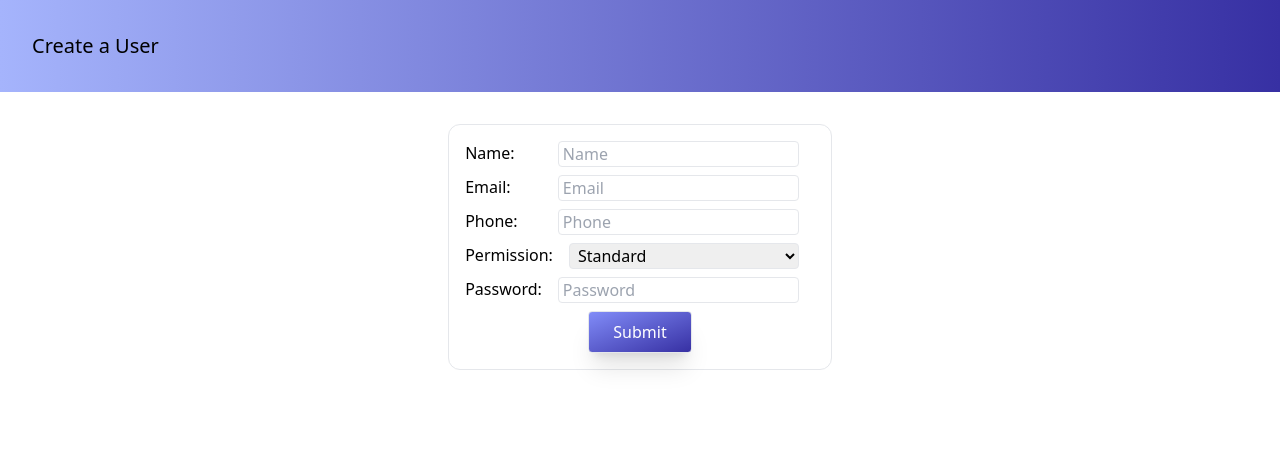
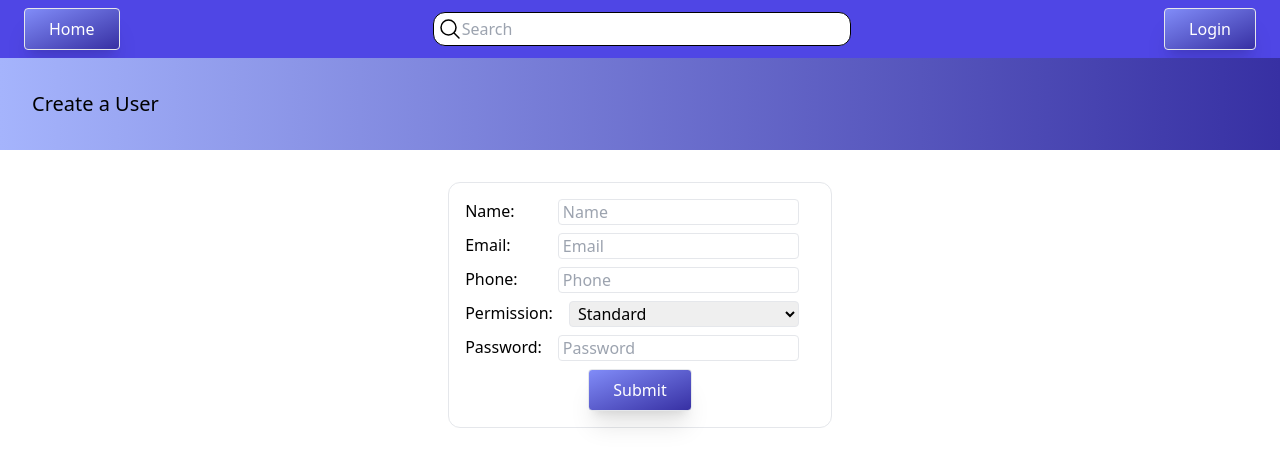
Before and after one commit to ferrbruno/nextar-backoffice-fullstack-challenge, a Next.js app in the folder apps/client/: page /users/create in a window 1280 px wide. Shown: the top 466 px of the page. Built offline with nearby package versions, Linux system fonts and the light colour scheme; no server answers.

Commit message:
feat(client): added functionality to users create page :sparkles:

```diff
--- a/apps/client/src/components/Form/index.tsx
+++ b/apps/client/src/components/Form/index.tsx
@@ -1,4 +1,5 @@
 import { FormEventHandler } from "react";
+import Button from "../Button";
 import Title from "../Title";
 
 interface FormProps {
@@ -30,11 +31,9 @@
       >
         {title && <Title label={title} />}
         {children}
-        <input
-          type="submit"
-          value={submitLabel}
-          className="btn-primary self-center"
-        />
+        <Button type="submit" className="btn-primary self-center">
+          {submitLabel || "Submit"}
+        </Button>
       </form>
     </div>
   );
--- a/apps/client/src/components/Input/index.tsx
+++ b/apps/client/src/components/Input/index.tsx
@@ -1,10 +1,6 @@
 import { InputHTMLAttributes } from "react";
 
-interface InputProps
-  extends Pick<
-    InputHTMLAttributes<HTMLInputElement>,
-    "type" | "value" | "placeholder" | "onChange" | "required"
-  > {
+interface InputProps extends InputHTMLAttributes<HTMLInputElement> {
   label?: string;
 }
 
--- a/apps/client/src/pages/index.tsx
+++ b/apps/client/src/pages/index.tsx
@@ -20,6 +20,9 @@
       <Link href="/users">
         <Button>Users</Button>
       </Link>
+      <Link href="/users/create">
+        <Button>Create User</Button>
+      </Link>
     </Layout>
   );
 }
--- a/apps/client/src/pages/users/create.tsx
+++ b/apps/client/src/pages/users/create.tsx
@@ -1,7 +1,10 @@
+import Form from "@/components/Form";
+import Input from "@/components/Input";
+import Layout from "@/components/Layout";
 import Title from "@/components/Title";
 import { createUser } from "@/external/createUser";
 import { Permission, User } from "common";
-import { FormEventHandler, useState } from "react";
+import { FormEventHandler, useCallback, useState } from "react";
 
 export default function UsersCreate() {
   const [name, setName] = useState("");
@@ -10,7 +13,8 @@
   const [permission, setPermission] = useState(Permission.standard);
   const [password, setPassword] = useState("");
 
-  const onSubmit: FormEventHandler<HTMLFormElement> = async (event) => {
+  const onSubmit: FormEventHandler<HTMLFormElement> = useCallback(
+    async (event) => {
       event.preventDefault();
 
       const user = {
@@ -25,46 +29,45 @@
         console.log(`${key}: ${value}`);
       }
 
-    await createUser(user);
-  };
+      const createdUser = await createUser(user);
+
+      alert(`User "${createdUser.name}" created. =)`);
+    },
+    [email, name, password, permission, phone]
+  );
 
   return (
+    <Layout>
       <div className="flex flex-col place-items-center place-content-center">
         <Title label="Create a User" />
-      <form
-        onSubmit={onSubmit}
-        className="p-4 m-8 border rounded-xl flex flex-col gap-2 place-content-evenly w-fit h-fit"
-      >
-        <label className="flex w-full justify-between">
-          Name:
-          <input
+        <Form onSubmit={onSubmit}>
+          <Input
+            required
             type="text"
+            label="Name:"
             placeholder="Name"
-            className="mx-4 px-1 border rounded"
             onChange={(e) => setName(e.target.value)}
           />
-        </label>
-        <label className="flex w-full justify-between">
-          Email:
-          <input
-            type="text"
+
+          <Input
+            required
+            type="email"
+            label="Email:"
             placeholder="Email"
-            className="mx-4 px-1 border rounded"
             onChange={(e) => setEmail(e.target.value)}
           />
-        </label>
-        <label className="flex w-full justify-between">
-          Phone:
-          <input
-            type="text"
+          <Input
+            required
+            type="tel"
+            label="Phone:"
             placeholder="Phone"
-            className="mx-4 px-1 border rounded"
+            pattern="\(\d{2}\) \d{5}-\d{4}"
             onChange={(e) => setPhone(e.target.value)}
           />
-        </label>
           <label className="flex w-full justify-between">
             Permission:
             <select
+              required
               className="mx-4 px-1 border rounded w-full"
               onChange={(e) => setPermission(e.target.value as Permission)}
             >
@@ -72,21 +75,15 @@
               <option value={Permission.admin}>Administrator</option>
             </select>
           </label>
-        <label className="flex w-full justify-between">
-          Password:
-          <input
+          <Input
+            required
             type="password"
+            label="Password:"
             placeholder="Password"
-            className="mx-4 px-1 border rounded"
             onChange={(e) => setPassword(e.target.value)}
           />
-        </label>
-        <input
-          type="submit"
-          value="Submit"
-          className="btn-primary self-center"
-        />
-      </form>
+        </Form>
       </div>
+    </Layout>
   );
 }
```
Lines whose indentation alone changed are shown as unchanged.
